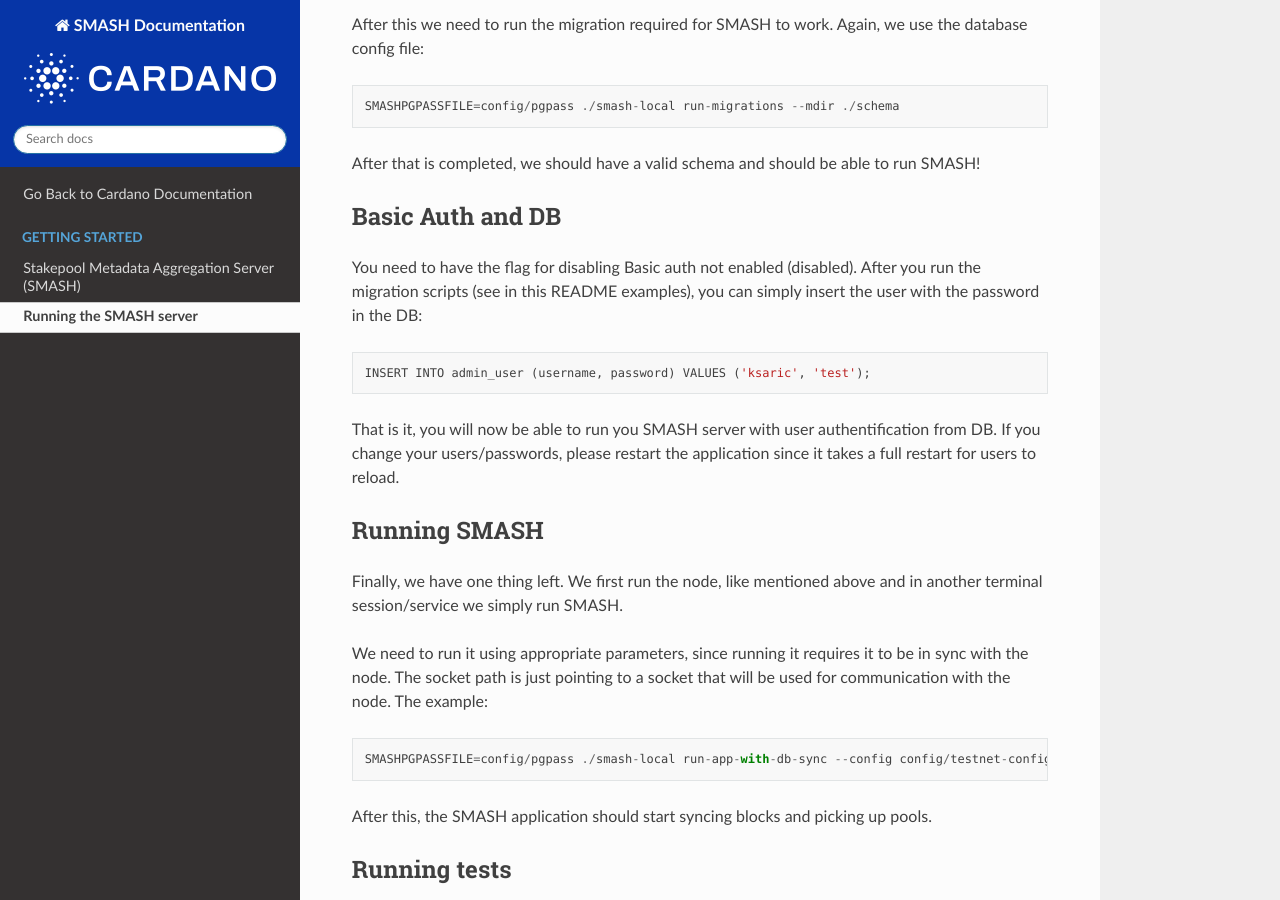
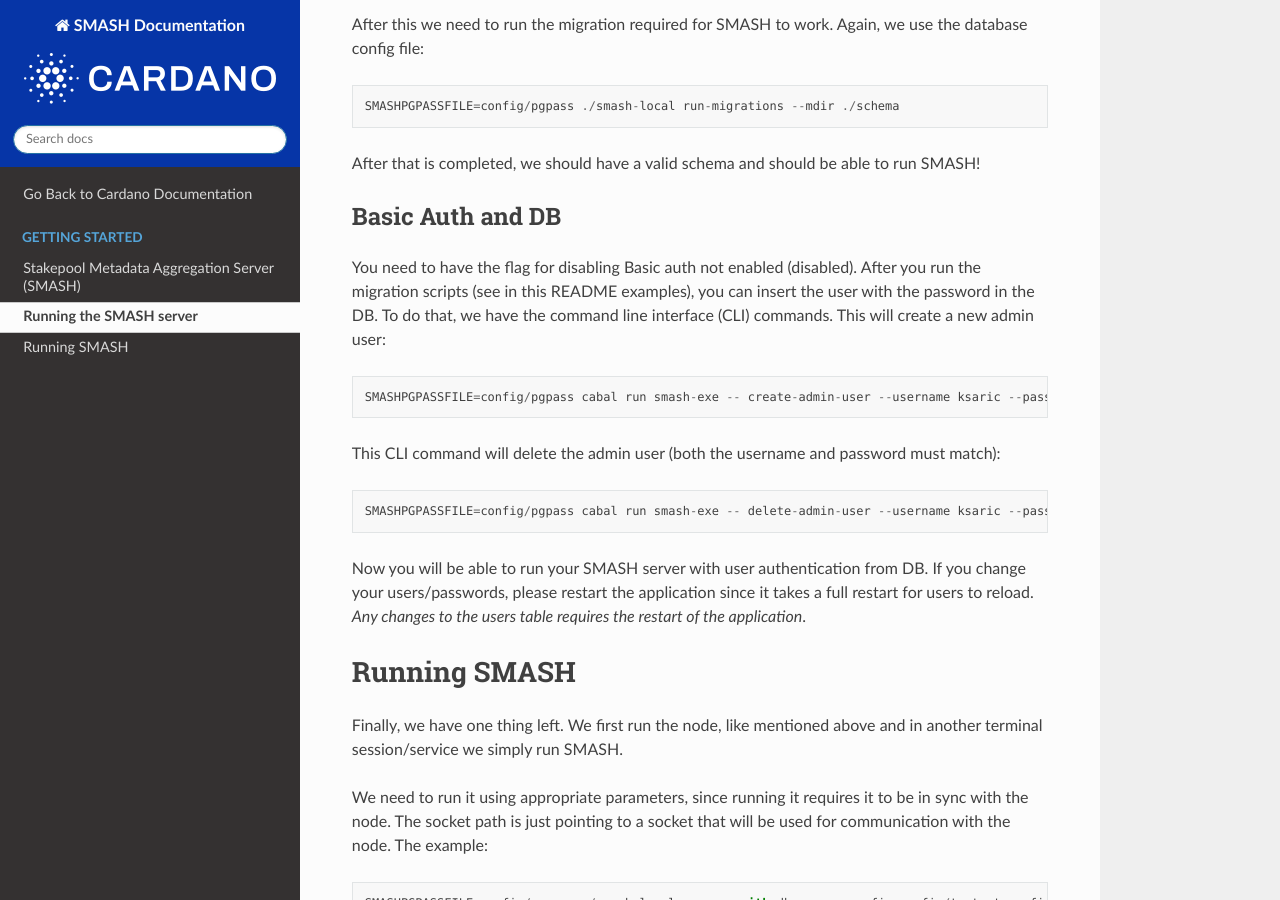
Before and after one commit to input-output-hk/smash, a Sphinx documentation site: the page built from doc/getting-started/how-to-run-smash.md, in a window 1280 px wide and 900 px high, scrolled down 1825 px. Built offline with Sphinx 7.4.7 and the Read the Docs theme 2.0.0, drawn with Linux system fonts in a browser that asks for light colours.

Commit message:
[CAD-2183] Add/remove admin user via CLI.

````diff
--- a/doc/getting-started/how-to-run-smash.md
+++ b/doc/getting-started/how-to-run-smash.md
@@ -81,16 +81,19 @@
 
 ## Basic Auth and DB
 
-You need to have the flag for disabling Basic auth not enabled (disabled).
-After you run the migration scripts (see in this README examples), you can simply insert the user with the password in the DB:
+You need to have the flag for disabling Basic auth not enabled (disabled). After you run the migration scripts (see in this README examples), you can insert the user with the password in the DB. To do that, we have the command line interface (CLI) commands. This will create a new admin user:
 ```
-INSERT INTO admin_user (username, password) VALUES ('ksaric', 'test');
+SMASHPGPASSFILE=config/pgpass cabal run smash-exe -- create-admin-user --username ksaric --password cirask
 ```
 
-That is it, you will now be able to run you SMASH server with user authentification from DB.
-If you change your users/passwords, please restart the application since it takes a full restart for users to reload.
+This CLI command will delete the admin user (both the username and password must match):
+```
+SMASHPGPASSFILE=config/pgpass cabal run smash-exe -- delete-admin-user --username ksaric --password cirask
+```
 
-## Running SMASH
+Now you will be able to run your SMASH server with user authentication from DB. If you change your users/passwords, please restart the application since it takes a full restart for users to reload. _Any changes to the users table requires the restart of the application_.
+
+# Running SMASH
 
 Finally, we have one thing left.
 We first run the node, like mentioned above and in another terminal session/service we simply run SMASH.
````
Also changed, not shown: doc/getting-started/how-to-install-smash.md (+8 -3 lines), 6 other files.
